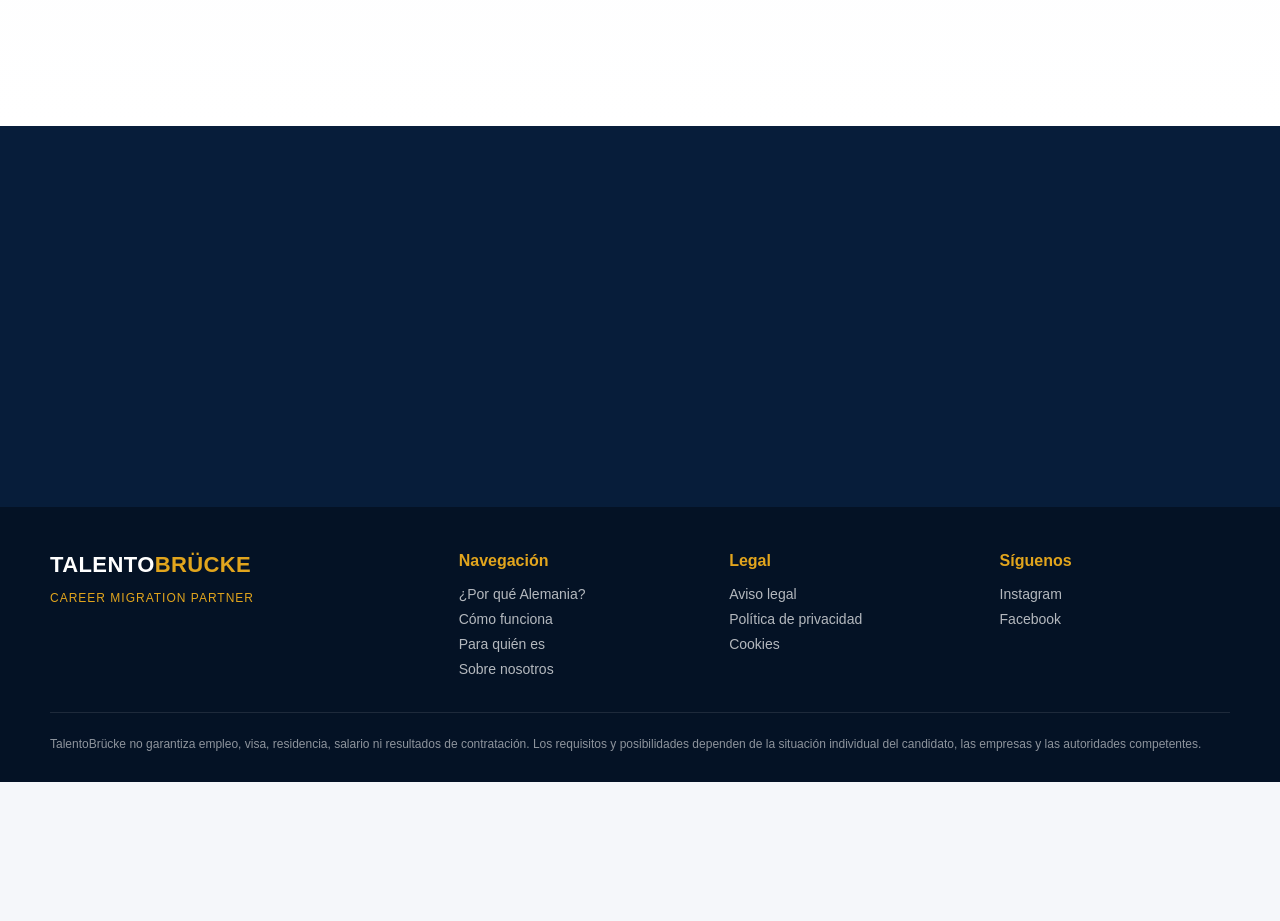
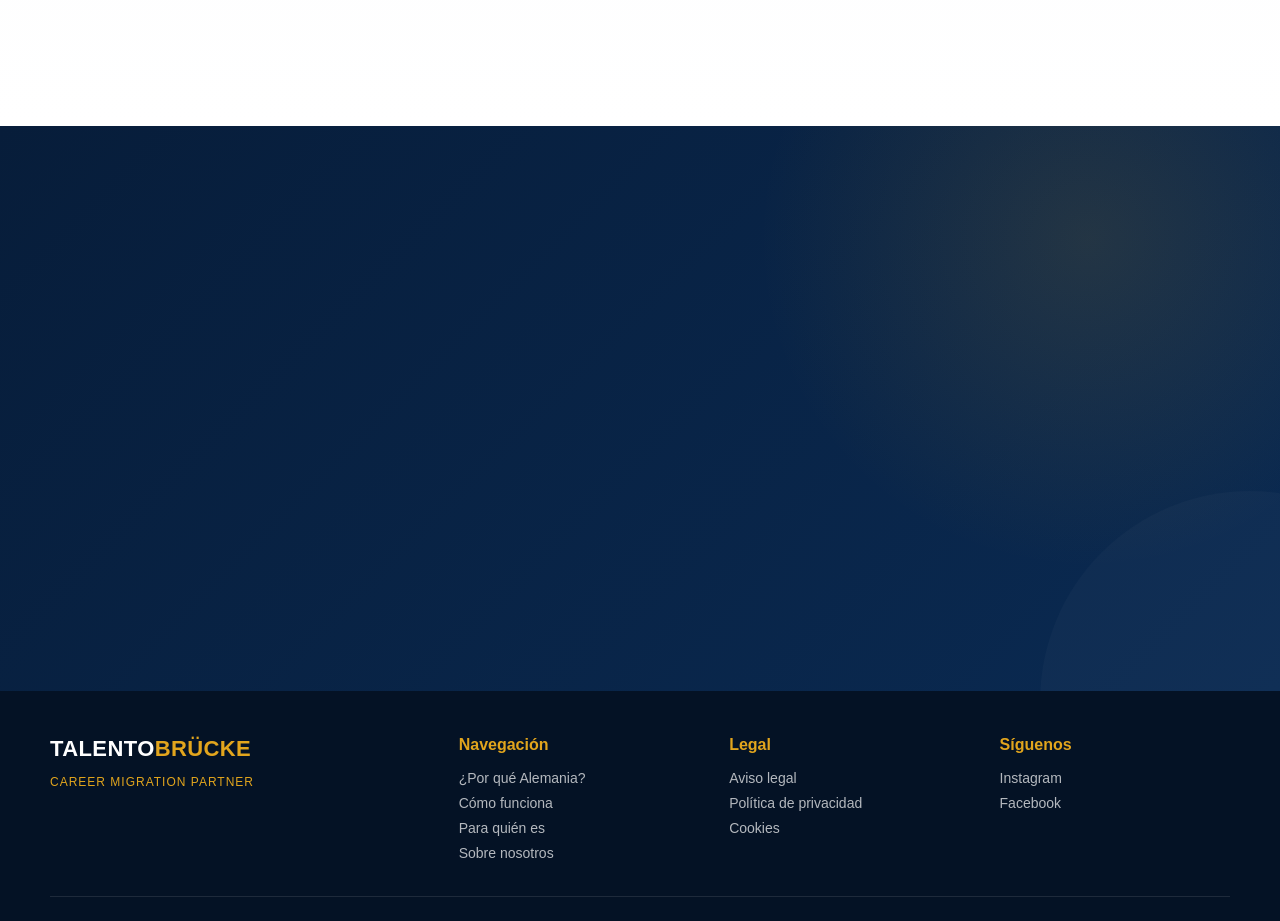
Before and after one commit to fiveseasonsrealty-ux/TALENTOBRUCKE-CRM, a Next.js app: page / in a window 1280 px wide. Shown: the part 7200-8121 px from the top of the page. Before the commit the page ends 7982 px from the top, so only its background shows below. Built offline with nearby package versions, Linux system fonts and the light colour scheme.

Commit message:
Diseñar CTA final

```diff
--- a/app/globals.css
+++ b/app/globals.css
@@ -1313,7 +1313,120 @@ flex-direction: column;
 /* =========================
    FOOTER
 ========================= */
-
+/* =========================
+   FINAL CTA - NEW
+========================= */
+
+.final-cta {
+  position: relative;
+  overflow: hidden;
+  padding: 72px 0 54px;
+  background:
+    radial-gradient(
+      circle at 85% 20%,
+      rgba(226, 165, 29, 0.12),
+      transparent 28%
+    ),
+    linear-gradient(
+      135deg,
+      #071d3a 0%,
+      #0a2a52 100%
+    );
+  color: white;
+}
+
+.final-cta::before {
+  content: "";
+  position: absolute;
+  width: 420px;
+  height: 420px;
+  border-radius: 50%;
+  right: -180px;
+  bottom: -220px;
+  background: rgba(255, 255, 255, 0.025);
+  pointer-events: none;
+}
+
+.final-cta-inner {
+  position: relative;
+  z-index: 1;
+  display: flex;
+  flex-direction: column;
+  align-items: center;
+  gap: 34px;
+}
+
+.final-cta-content {
+  max-width: 900px;
+  text-align: center;
+}
+
+.final-cta-eyebrow {
+  margin: 0 0 16px;
+  color: var(--gold);
+  font-size: 14px;
+  font-weight: 900;
+  letter-spacing: 1px;
+}
+
+.final-cta h2 {
+  margin: 0 auto 20px;
+  max-width: 920px;
+  color: white;
+  font-size: clamp(38px, 4.6vw, 62px);
+  line-height: 1.04;
+  letter-spacing: -1.2px;
+}
+
+.final-cta-copy {
+  margin: 0 0 26px;
+  color: rgba(255, 255, 255, 0.8);
+  font-size: 19px;
+  line-height: 1.6;
+}
+
+.final-cta-button {
+  min-width: 230px;
+  min-height: 56px;
+  box-shadow: 0 12px 28px rgba(226, 165, 29, 0.2);
+}
+
+.final-cta-button:hover {
+  transform: translateY(-4px) scale(1.015);
+  box-shadow: 0 18px 38px rgba(226, 165, 29, 0.3);
+}
+
+.final-note {
+  width: 100%;
+  max-width: 900px;
+  margin: 0;
+  padding: 24px 28px;
+  display: flex;
+  align-items: center;
+  gap: 18px;
+  border: 1px solid rgba(255, 255, 255, 0.12);
+  border-radius: 14px;
+  background: rgba(255, 255, 255, 0.045);
+}
+
+.final-note-line {
+  width: 4px;
+  height: 48px;
+  flex-shrink: 0;
+  border-radius: 999px;
+  background: var(--gold);
+}
+
+.final-note p {
+  margin: 0;
+  color: rgba(255, 255, 255, 0.78);
+  font-size: 15px;
+  line-height: 1.6;
+}
+
+.final-note strong {
+  color: white;
+}
 .footer {
   margin-top: 0;
   padding: 45px 0 28px;
@@ -2169,4 +2282,24 @@ th {
   text-align: left;
   padding: 20px;
 }
-}
+  .final-cta {
+  padding: 54px 0 42px;
+}
+
+.final-cta-content {
+  text-align: left;
+}
+
+.final-cta h2 {
+  font-size: 38px;
+}
+
+.final-cta-button {
+  width: 100%;
+}
+
+.final-note {
+  padding: 20px;
+  align-items: flex-start;
+}
+}
```
